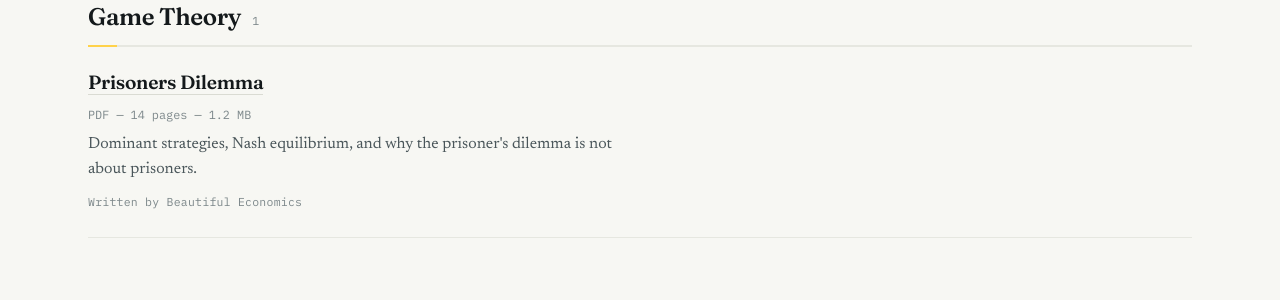
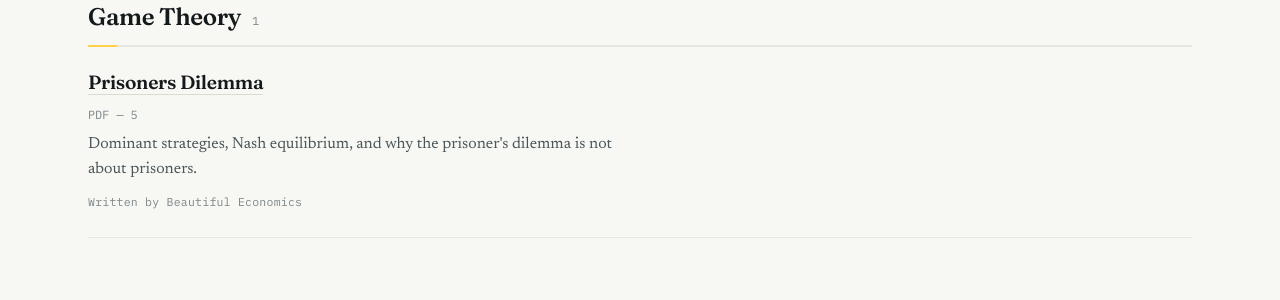
Before and after one commit to BeautifulEconomics/beautifuleconomics.github.io, a Jekyll site: the page built from library.html, in a window 1280 px wide and 900 px high. Shown: the part 436-736 px from the top of the window. Built offline with Jekyll 4.4.1, drawn with Linux system fonts in a browser that asks for light colours.

Commit message:
Update library.yml

```diff
--- a/_data/library.yml
+++ b/_data/library.yml
@@ -40,7 +40,5 @@
 - title: "Prisoners Dilemma"
   category: "Game Theory"
   file: /assests/library/prisoners_dilemma_payoff_matrix_beautiful_economics.pdf
-  pages: 14
-  size: "1.2 MB"
   note: "Dominant strategies, Nash equilibrium, and why the prisoner's dilemma is not about prisoners."
   credit: "Written by Beautiful Economics"
```
